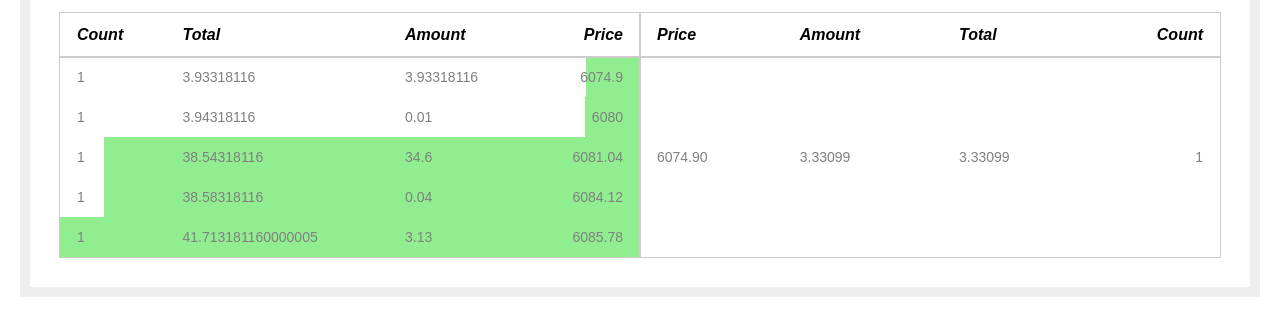
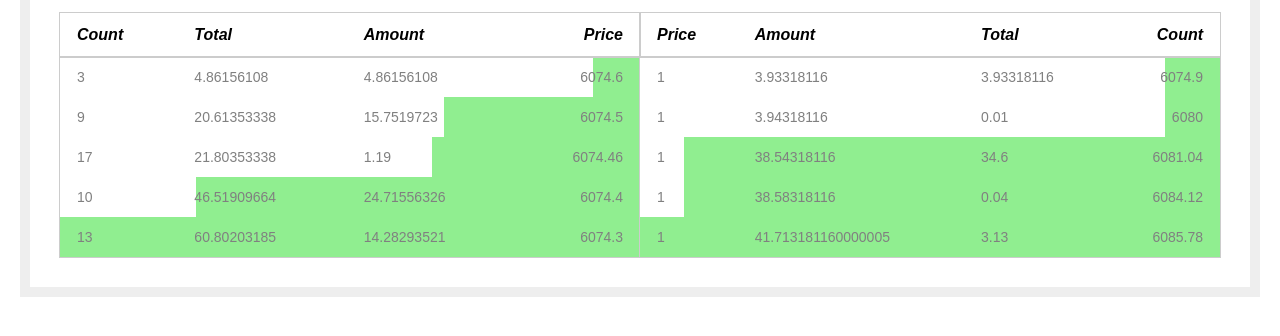
Before and after one commit to galtranspb/Order-book, a website: page source/index.html in a window 1280 px wide. Shown: the part 84-420 px from the top of the page. Drawn offline with nearby package versions, Linux system fonts and the light colour scheme; files that its build step writes are made by us from their sources.

Commit message:
Переделаны функции getRow и renderTable

```diff
--- a/source/index.html
+++ b/source/index.html
@@ -29,34 +29,28 @@
       </div>
     </div>
     <div class="order__table-wrapper">
-      <table class="order__table order__table--bids" aria-label="Таблица предложений">
+      <table class="order__table" aria-label="Таблица предложений">
         <thead class="order__thead">
           <tr>
-            <td class="order__td order__td--bids order__td--first-column">Count</td>
-            <td class="order__td order__td--bids order__td--second-column">Total</td>
-            <td class="order__td order__td--bids order__td--thrid-column">Amount</td>
-            <td class="order__td order__td--bids order__td--fourth-column">Price</td>
+            <td class="order__td">Count</td>
+            <td class="order__td">Total</td>
+            <td class="order__td">Amount</td>
+            <td class="order__td">Price</td>
           </tr>
         </thead>
         <tbody class="order__tbody order__tbody--bids">
         </tbody>
       </table>
-      <table class="order__table order__table--asks" aria-label="Таблица спроса">
+      <table class="order__table" aria-label="Таблица спроса">
         <thead class="order__thead">
           <tr>
-            <td class="order__td order__td--asks order__td--first-column">Price</td>
-            <td class="order__td order__td--asks order__td--second-column">Amount</td>
-            <td class="order__td order__td--asks order__td--thrid-column">Total</td>
-            <td class="order__td order__td--asks order__td--fourth-column">Count</td>
+            <td class="order__td">Price</td>
+            <td class="order__td">Amount</td>
+            <td class="order__td">Total</td>
+            <td class="order__td">Count</td>
           </tr>
         </thead>
         <tbody class="order__tbody order__tbody--asks">
-          <tr class="order__tr">
-            <td class="order__td order__td--asks order__td--first-column">6074.90</td>
-            <td class="order__td order__td--asks order__td--second-column">3.33099</td>
-            <td class="order__td order__td--asks order__td--thrid-column">3.33099</td>
-            <td class="order__td order__td--asks order__td--fourth-column">1</td>
-          </tr>
         </tbody>
       </table>
     </div>
@@ -64,10 +58,10 @@
 
   <template class="row-template">
     <tr class="order__tr">
-      <td class="order__td order__td--bids order__td--first-column"></td>
-      <td class="order__td order__td--bids order__td--second-column"></td>
-      <td class="order__td order__td--bids order__td--thrid-column"></td>
-      <td class="order__td order__td--bids order__td--fourth-column"></td>
+      <td class="order__td"></td>
+      <td class="order__td"></td>
+      <td class="order__td"></td>
+      <td class="order__td"></td>
     </tr>
   </template>
 
--- a/source/js/main.js
+++ b/source/js/main.js
@@ -80,18 +80,13 @@ var bidsTable = document.querySelector('.order__tbody--bids'),
   asksTable = document.querySelector('.order__tbody--asks'),
   rowTemplate = document.querySelector('.row-template').content.querySelector('.order__tr');
 
-var getRow = function (obj, prevSum, value) {
+var getRow = function (obj, prevSum) {
   var rowElement = rowTemplate.cloneNode(true);
-  var count = rowElement.querySelector('.order__td--first-column'),
-    total = rowElement.querySelector('.order__td--second-column'),
-    amount = rowElement.querySelector('.order__td--thrid-column'),
-    price = rowElement.querySelector('.order__td--fourth-column');
 
-  rowElement.style = 'background-image: linear-gradient(to left, lightgreen ' + value + ', white ' + value + ');';
-  count.textContent = obj.numberOfOrders;
-  total.textContent = obj.quantity + prevSum;
-  amount.textContent = obj.quantity;
-  price.textContent = obj.price;
+  rowElement.children[0].textContent = obj.numberOfOrders;
+  rowElement.children[1].textContent = obj.quantity + prevSum;
+  rowElement.children[2].textContent = obj.quantity;
+  rowElement.children[3].textContent = obj.price;
 
   return rowElement;
 };
@@ -110,20 +105,23 @@ var getMaxTotal = function (htmlCollection) {
   return maxTotal;
 };
 
-var renderTable = function (htmlCollection) {
+var renderTable = function (htmlCollection, table) {
   var prevAmount = 0;
   var fragment = document.createDocumentFragment();
 
   Array.from(htmlCollection).forEach(function (el) {
-    var lgr = 100 * (prevAmount + el.quantity) / getMaxTotal(data.asks) + '%';
-    fragment.appendChild(getRow(el, prevAmount, lgr));
+    var lgr = 100 * (prevAmount + el.quantity) / getMaxTotal(htmlCollection) + '%';
+    var row = getRow(el, prevAmount);
+    row.style = 'background-image: linear-gradient(to left, lightgreen ' + lgr + ', white ' + lgr + ');';
+    fragment.appendChild(row);
     prevAmount += el.quantity;
   })
 
-  bidsTable.appendChild(fragment);
+  table.appendChild(fragment);
 }
 
-renderTable(data.asks);
+renderTable(data.bids, bidsTable);
+renderTable(data.asks, asksTable);
 
 // var onSuccessUpload = function (data) {
 //   renderTable(data.asks);
--- a/source/sass/blocks/order.scss
+++ b/source/sass/blocks/order.scss
@@ -74,7 +74,7 @@
 .order__td {
   padding: 12px 17px;
 
-  &--fourth-column {
+  &:last-child {
     text-align: right;
   }
 }
```
